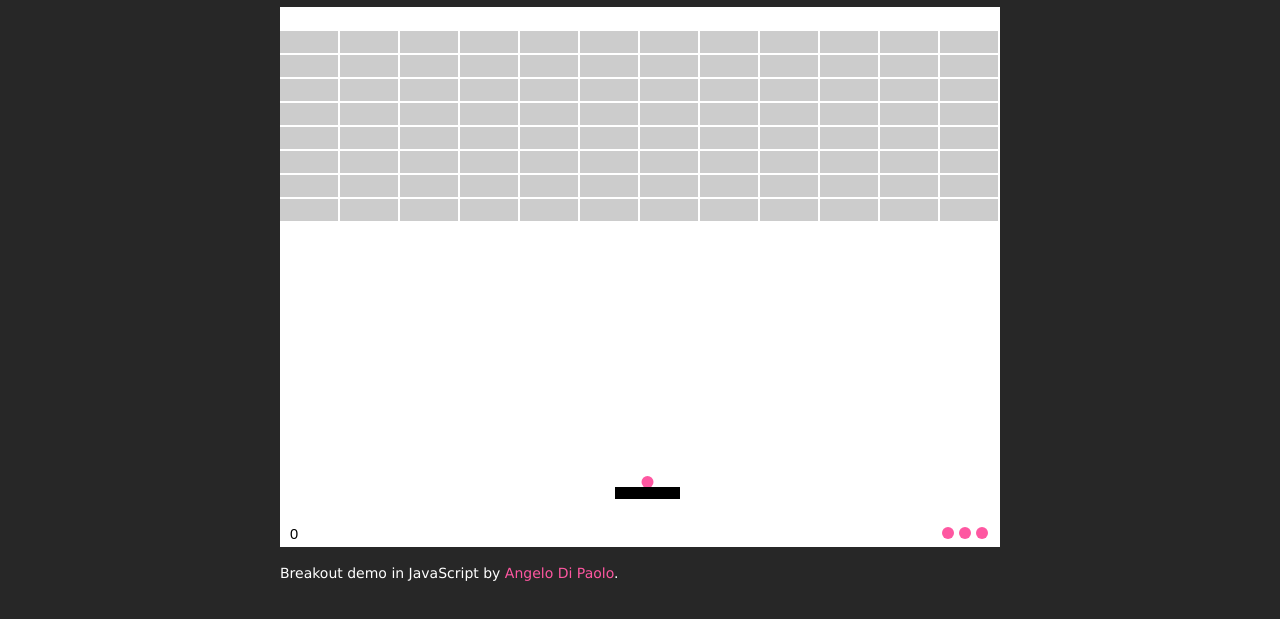
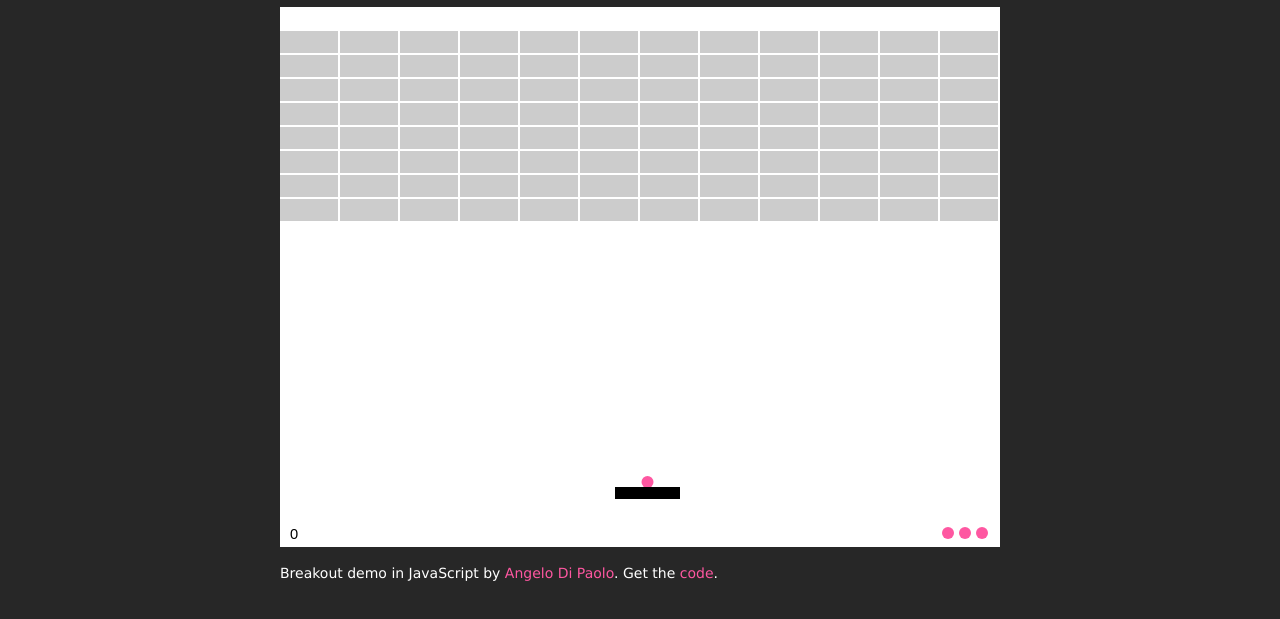
Before and after one commit to angelodipaolo/JavaScript-Breakout-Demo, a plain HTML site: page index.html in a window 1280 px wide. Shown: the part 47-666 px from the top of the page. Drawn offline with nearby package versions, Linux system fonts and the light colour scheme.

Commit message:
Quick and dirty demo of breakout in Javascript

```diff
--- a/index.html
+++ b/index.html
@@ -23,7 +23,7 @@
     </div>
     <div id="footer">
       <footer>
-        <p>Breakout demo in JavaScript by <a href="http://angelodipaolo.org">Angelo Di Paolo</a>.</p>
+        <p>Breakout demo in JavaScript by <a href="http://angelodipaolo.org">Angelo Di Paolo</a>. Get the <a href="https://github.com/angelodipaolo/Javascript-Breakout-Clone">code</a>.</p>
       </footer>
     </div>
   </div>
```
Also changed, not shown: 1 other file.
